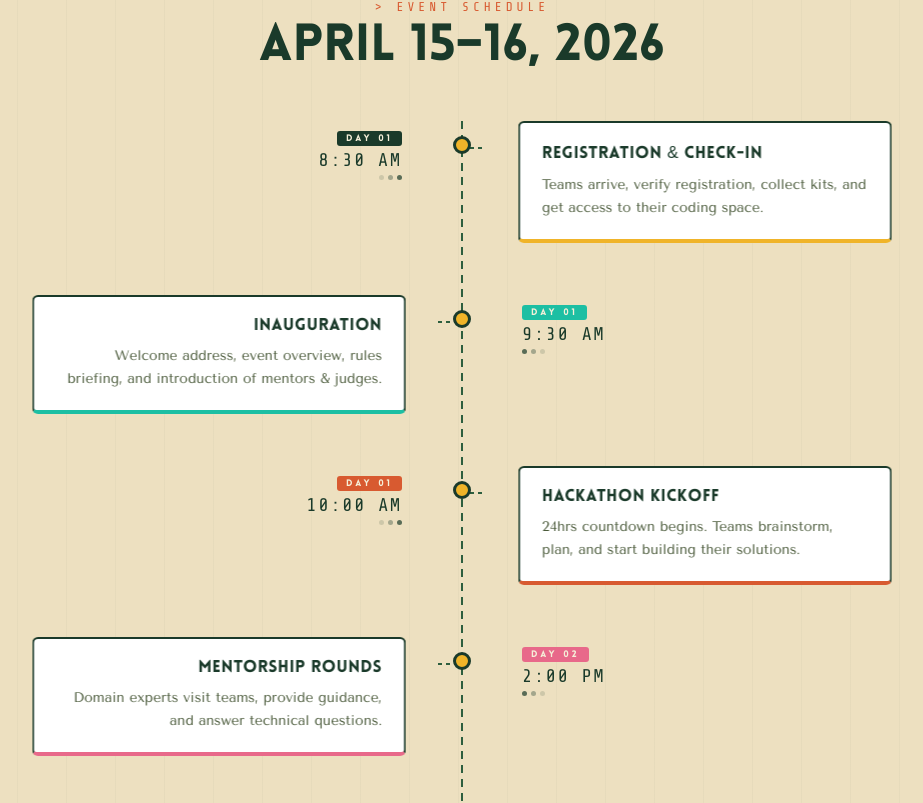
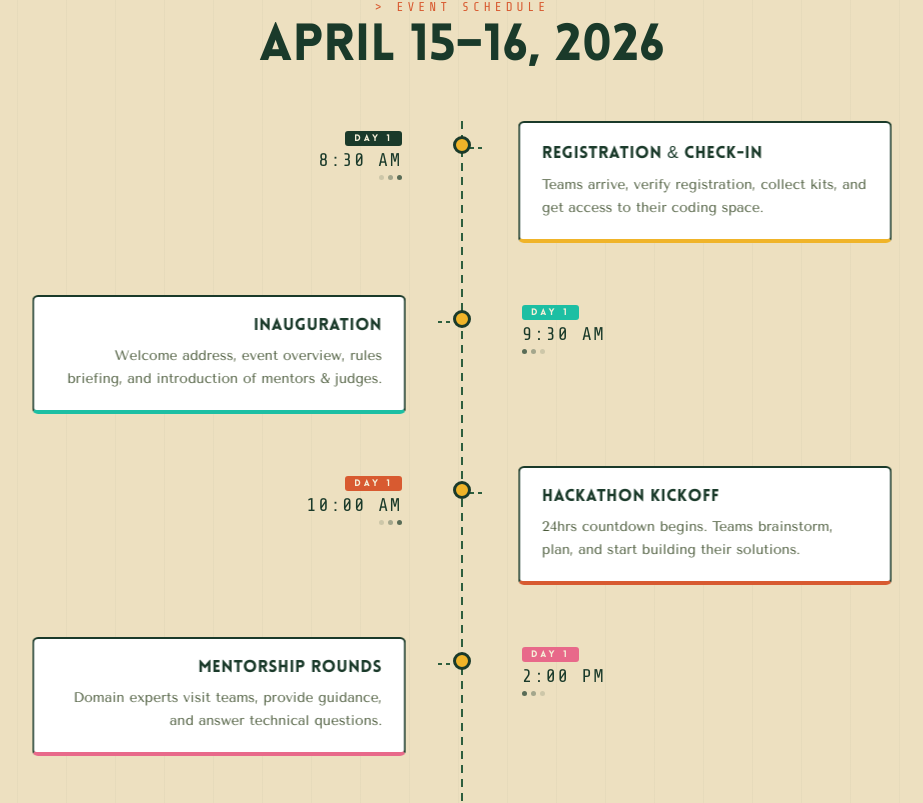
Before and after one commit to AyushT05/technotsav, a React (Vite) app: page / in a window 1280 px wide. Shown: the part 2178-2981 px from the top of the page, without its empty margins (178-1101 px from the left). Built offline with nearby package versions, Linux system fonts and the light colour scheme.

Commit message:
Fixed the coordinators alignment issue

```diff
--- a/src/components/Timeline.jsx
+++ b/src/components/Timeline.jsx
@@ -307,14 +307,17 @@ const TIMELINE_STYLES = `
 `;
 
 const ACCENTS = [
-  "var(--yellow)",
-  "var(--teal)",
-  "var(--coral)",
-  "var(--pink)",
-  "var(--yellow)",
-  "var(--teal)",
+  "var(--yellow)",   // 0
+  "var(--teal)",     // 1
+  "var(--coral)",    // 2
+  "var(--pink)",     // 3
+  "var(--yellow)",   // 4
+  "var(--teal)",     // 5
+  "var(--coral)",    // 6 ← Day 2 starts
+  "var(--pink)",     // 7
+  "var(--yellow)",   // 8
 ];
-const DAY_LABELS = ["DAY 01", "DAY 01", "DAY 01", "DAY 02", "DAY 02", "DAY 02"];
+//const DAY_LABELS = ["DAY 01", "DAY 01", "DAY 01", "DAY 01", "DAY 01", "DAY 01", "DAY 02", "DAY 02", "DAY 02"];
 
 function parseTime(raw) {
   const parts = raw.split("·").map(s => s.trim());
@@ -356,13 +359,15 @@ function TimelineCard({ event, index, side }) {
 function TimeTag({ event, index, align }) {
   const accent = ACCENTS[index];
   const clock = parseTime(event.time);
+  const day = event.time.split("·")[0].toUpperCase();
+
   return (
     <div className={`tl-time-col ${align === "right" ? "push-right" : "push-left"}`}>
       <div className="tl-time-tag">
         <span className="tl-day-pill" style={{
           background: accent === "var(--yellow)" ? "var(--dark-green)" : accent,
         }}>
-          {DAY_LABELS[index]}
+          {day}
         </span>
         <span className="tl-clock">{clock}</span>
         <div className="tl-dots-row"><i /><i /><i /></div>
--- a/src/index.css
+++ b/src/index.css
@@ -758,6 +758,9 @@ nav {
   gap: 24px;
   margin-top: 40px;
 }
+.coord-grid > :last-child:nth-child(3n + 1) {
+  grid-column: 2 / 3;
+}
 
 .coord-card {
   border: 2px solid var(--dark-green);
```
